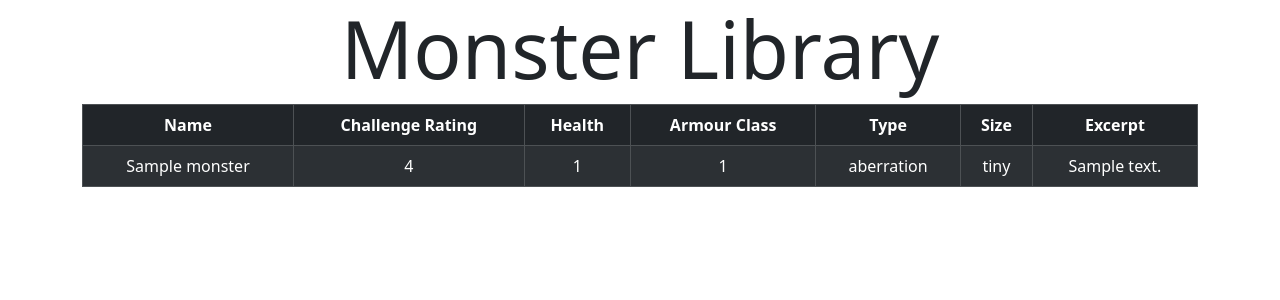
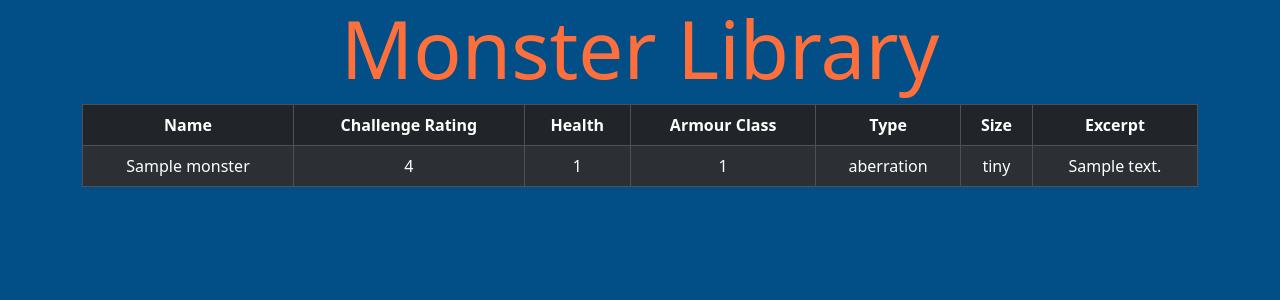
Before and after one commit to whelew/party-tracker-project-four, a Django app: page /monster/ in a window 1280 px wide. Shown: the top 300 px of the page. Run offline with Django 5.2, Linux system fonts and the light colour scheme; tables that the repository leaves empty hold one stand-in row (values such as "Sample post").

Commit message:
Created static/css/style.css, linked custom css to base.html

```diff
--- a/party_tracker/settings.py
+++ b/party_tracker/settings.py
@@ -132,6 +132,7 @@ USE_TZ = True
 # https://docs.djangoproject.com/en/5.1/howto/static-files/
 
 STATIC_URL = 'static/'
+STATICFILES_DIRS = [os.path.join(BASE_DIR, 'static'), ]
 
 # Default primary key field type
 # https://docs.djangoproject.com/en/5.1/ref/settings/#default-auto-field
--- /dev/null
+++ b/static/css/style.css
@@ -0,0 +1,4 @@
+body {
+    background-color: #014F86;
+    color: #FF6F3C;
+}
--- a/templates/base.html
+++ b/templates/base.html
@@ -1,15 +1,23 @@
+{% load static %}
+
 <!DOCTYPE html>
 <html lang="en">
 
 <head>
     <meta charset="UTF-8">
     <meta name="viewport" content="width=device-width, initial-scale=1.0">
+
     <link href="https://cdn.jsdelivr.net/npm/bootstrap@5.3.3/dist/css/bootstrap.min.css" rel="stylesheet"
         integrity="sha384-QWTKZyjpPEjISv5WaRU9OFeRpok6YctnYmDr5pNlyT2bRjXh0JMhjY6hW+ALEwIH" crossorigin="anonymous">
+
+    <!-- Custom CSS -->
+    <link rel="stylesheet" href="{% static 'css/style.css' %}">
     <title>Document</title>
+
 </head>
 
 <body>
+
 
     {% block content %}
     <!-- Content goes here. -->
```
